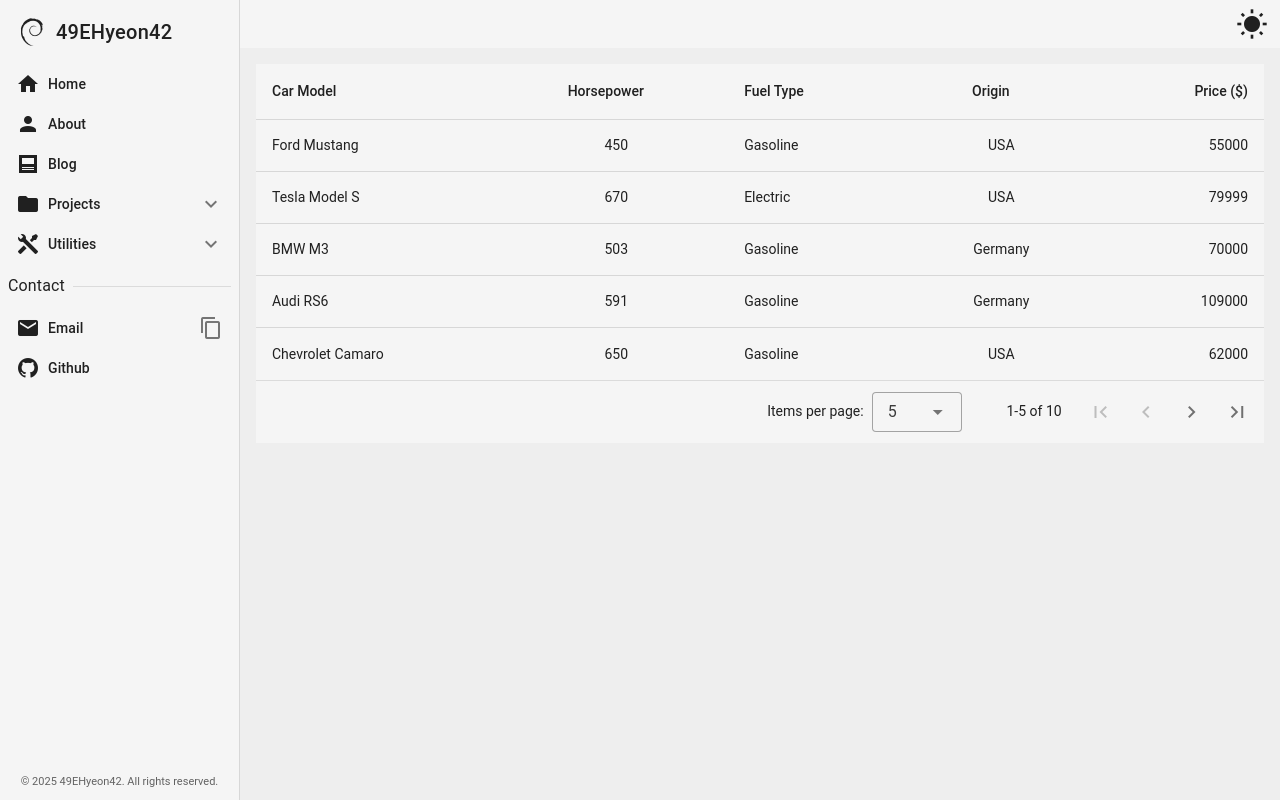
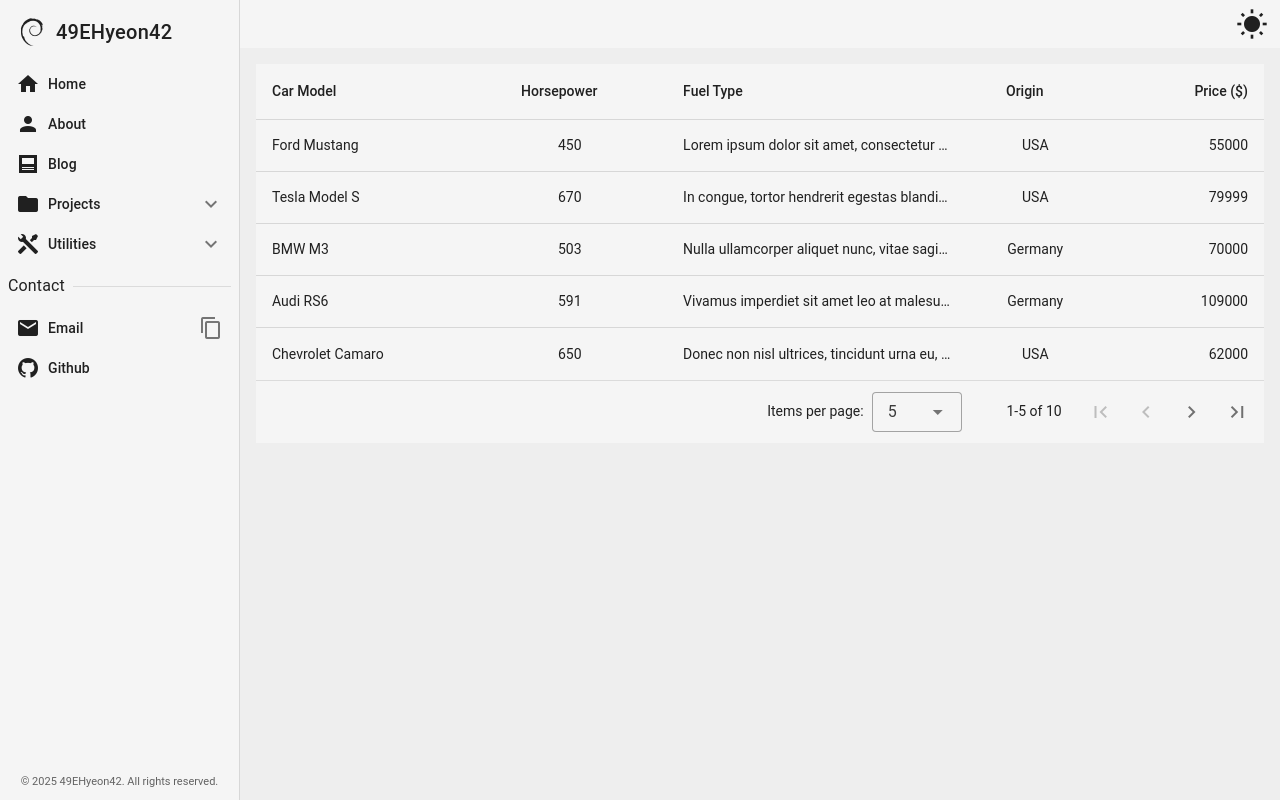
Before and after one commit to 49EHyeon42/vue-boilerplate, a Vue app: page /test-views/table-view in a window 1280 px wide. Built offline with nearby package versions, Linux system fonts and the light colour scheme; a web font is replaced by a local one.

Commit message:
feat: 긴 텍스트, 말줄임 및 툴팁 반영

```diff
--- a/src/testViews/TableView.vue
+++ b/src/testViews/TableView.vue
@@ -9,7 +9,19 @@
         :loading="loading"
         item-value="name"
         @update:options="loadItems"
-      ></v-data-table-server>
+      >
+        <!-- fuel 열 커스터마이징 -->
+        <template v-slot:[`item.fuel`]="{ item }">
+          <v-tooltip location="top">
+            <template #activator="{ props }">
+              <div class="text-truncate" v-bind="props">
+                {{ item.fuel }}
+              </div>
+            </template>
+            {{ item.fuel }}
+          </v-tooltip>
+        </template>
+      </v-data-table-server>
     </v-container>
   </EhLayout2>
 </template>
@@ -32,35 +44,35 @@
   {
     name: 'Ford Mustang',
     horsepower: 450,
-    fuel: 'Gasoline',
+    fuel: 'Lorem ipsum dolor sit amet, consectetur adipiscing elit. Fusce mollis condimentum ante, a interdum augue rhoncus at. Donec eleifend nisl sit amet semper lobortis. Nulla feugiat ullamcorper urna, eget posuere lectus bibendum in. Maecenas sit amet euismod turpis. Aenean est augue, commodo maximus mauris nec, tristique gravida diam. Donec sapien risus, posuere sit amet sodales a, pulvinar ac risus. Sed eget semper diam. Suspendisse mollis tempus erat, ac iaculis justo. Sed fermentum dolor non lectus maximus, sit amet vulputate tortor feugiat. Phasellus scelerisque leo vitae urna euismod, a venenatis lectus finibus. Cras urna justo, sagittis ut semper et, blandit tempor purus.',
     origin: 'USA',
     price: 55000,
   },
   {
     name: 'Tesla Model S',
     horsepower: 670,
-    fuel: 'Electric',
+    fuel: 'In congue, tortor hendrerit egestas blandit, quam mauris lacinia risus, ut porta urna eros sed mi. Nunc eget hendrerit ante, ut maximus purus. Nunc venenatis sollicitudin tortor in ultricies. Donec egestas libero in enim fringilla, non posuere magna condimentum. Vestibulum malesuada condimentum faucibus. Phasellus sed sapien et ligula rhoncus aliquet quis eget urna. Donec rutrum eget tellus vel dapibus. Ut sit amet vestibulum mi. Vestibulum viverra, nunc ac mattis auctor, elit est gravida dui, vitae cursus nibh mauris ac lacus. Sed elementum libero eget lacus tempor dignissim.',
     origin: 'USA',
     price: 79999,
   },
   {
     name: 'BMW M3',
     horsepower: 503,
-    fuel: 'Gasoline',
+    fuel: 'Nulla ullamcorper aliquet nunc, vitae sagittis metus interdum condimentum. Vivamus feugiat leo est, pharetra efficitur ligula dictum et. In non lacinia risus, ultrices mollis libero. Aenean tristique sodales nisi, ac fermentum nisl aliquet vitae. Phasellus nulla leo, sollicitudin eu euismod ac, maximus non nunc. Cras magna elit, egestas ut lacus vitae, laoreet pharetra turpis. Donec tortor nisi, vehicula accumsan ex a, rutrum gravida neque. Aliquam imperdiet aliquam eros quis placerat. Proin est ex, accumsan nec scelerisque vel, ornare vel mauris. Cras ipsum lectus, ultricies finibus ultrices at, faucibus sagittis turpis. Integer porta nunc ultricies lacus varius consequat.',
     origin: 'Germany',
     price: 70000,
   },
   {
     name: 'Audi RS6',
     horsepower: 591,
-    fuel: 'Gasoline',
+    fuel: 'Vivamus imperdiet sit amet leo at malesuada. In gravida interdum eros. Aliquam vitae justo velit. Nullam tempus gravida mauris at commodo. Donec posuere purus in massa tincidunt maximus sit amet sit amet orci. Morbi id libero ut nisi euismod consequat. Nulla et venenatis lorem. Aliquam id nibh erat. Ut consequat imperdiet massa eu efficitur. Nam condimentum nunc id ante commodo vehicula. Suspendisse pretium arcu ut mauris gravida pellentesque. Praesent vestibulum arcu vel lobortis tempus.',
     origin: 'Germany',
     price: 109000,
   },
   {
     name: 'Chevrolet Camaro',
     horsepower: 650,
-    fuel: 'Gasoline',
+    fuel: 'Donec non nisl ultrices, tincidunt urna eu, rutrum libero. Nunc tincidunt ex non ligula tempus, eu vulputate arcu vulputate. Aenean porttitor elit a quam volutpat mollis. Aliquam dictum metus et ipsum pharetra aliquam. Orci varius natoque penatibus et magnis dis parturient montes, nascetur ridiculus mus. Pellentesque venenatis consectetur egestas. Aenean quis orci non erat finibus pharetra. Nulla sed purus turpis.',
     origin: 'USA',
     price: 62000,
   },
@@ -154,7 +166,7 @@
 const headers = ref<DataTableHeader[]>([
   { title: 'Car Model', key: 'name', align: 'start' },
   { title: 'Horsepower', key: 'horsepower', align: 'center' },
-  { title: 'Fuel Type', key: 'fuel', align: 'start' },
+  { title: 'Fuel Type', key: 'fuel', align: 'start', width: 300, maxWidth: 300 },
   { title: 'Origin', key: 'origin', align: 'center' },
   { title: 'Price ($)', key: 'price', align: 'end' },
 ]);
```
